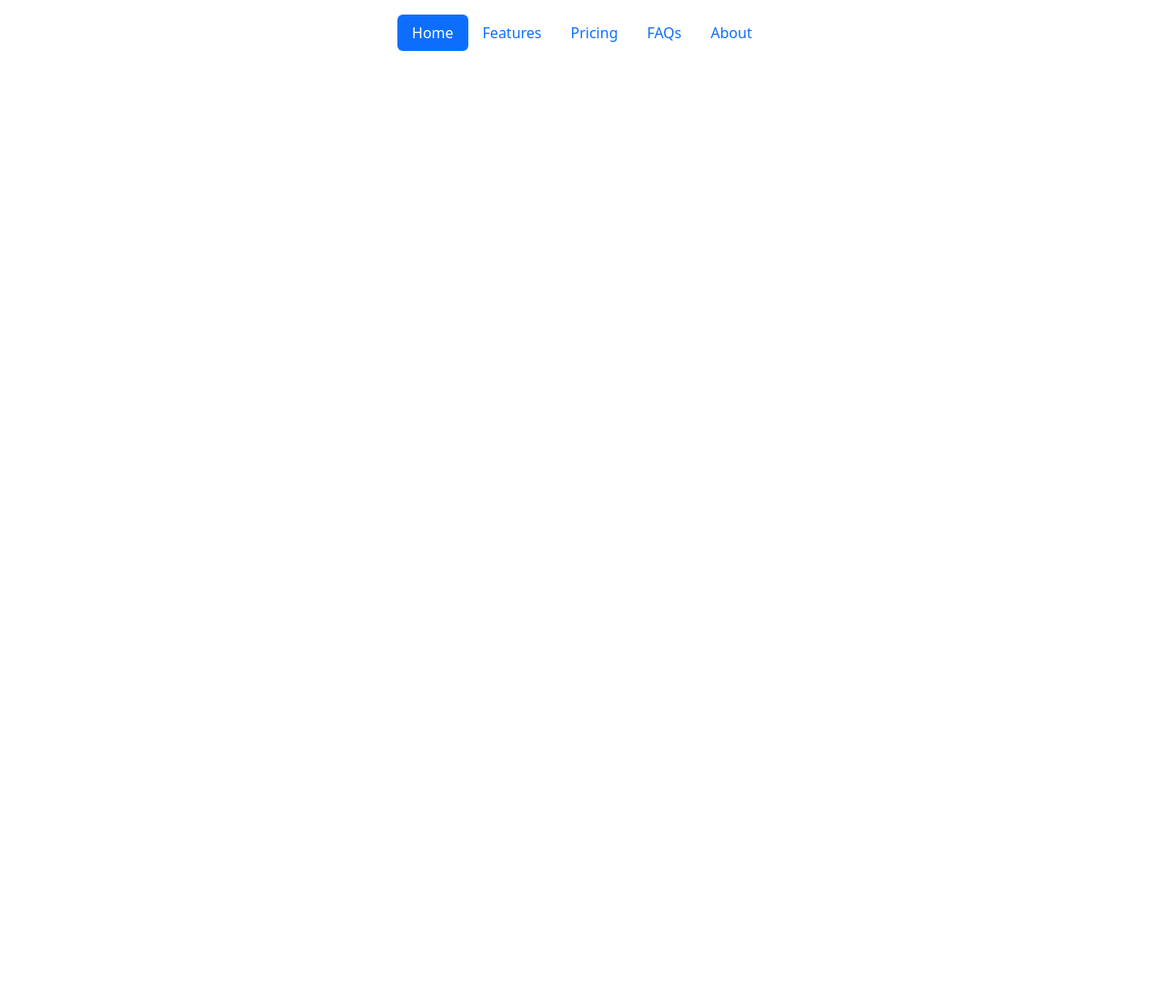
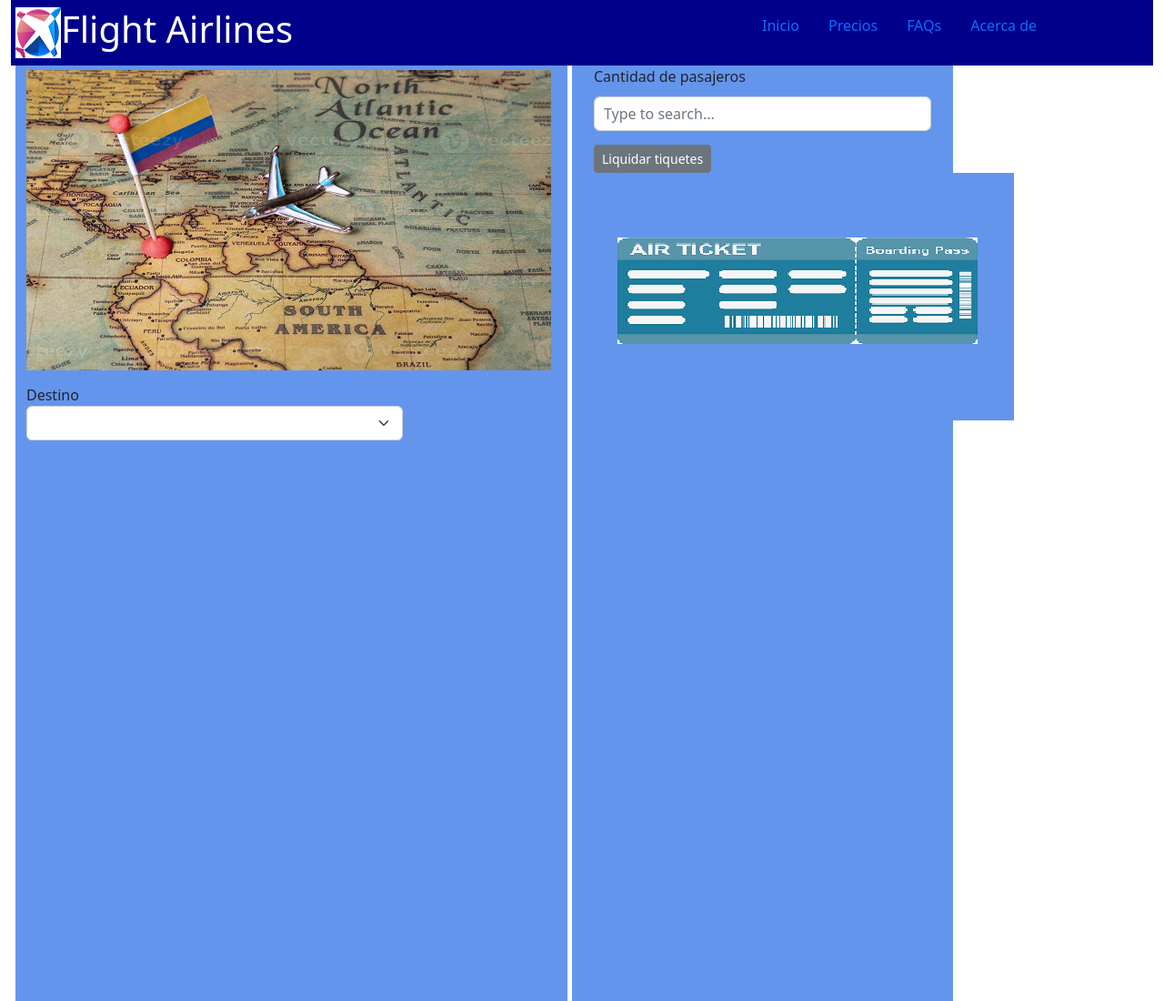
Before and after one commit to VMalware17/LAB1SUPERFLIGHT, a plain HTML site: page index.html in a window 1280 px wide. Shown: the top 1100 px of the page at 91% size. Before the commit the page ends 800 px from the top, so only its background shows below. Drawn offline with nearby package versions, Linux system fonts and the light colour scheme.

Commit message:
tercera actualizacion,faltan detalles

```diff
--- a/index.html
+++ b/index.html
@@ -6,21 +6,55 @@
     <meta name="viewport" content="width=device-width, initial-scale=1.0">
     <title>SUPERFLIGHT</title>
 
+    <link rel="preconnect" href="https://fonts.googleapis.com">
+    <link rel="preconnect" href="https://fonts.gstatic.com" crossorigin>
+    <link href="https://fonts.googleapis.com/css2?family=Montserrat&display=swap" rel="stylesheet">
     <link href="https://cdn.jsdelivr.net/npm/bootstrap@5.2.0/dist/css/bootstrap.min.css" rel="stylesheet" integrity="sha384-gH2yIJqKdNHPEq0n4Mqa/HGKIhSkIHeL5AyhkYV8i59U5AR6csBvApHHNl/vI1Bx" crossorigin="anonymous">
 
 </head>
 <body>
     <div class="container-fluid">
-        <header class="d-flex justify-content-center py-3">
+        <header class="d-flex content-center py-2" style="background-color:darkblue;padding-left:5px;">
+        <img src="./images/187820.png">
+        <h1 style="margin-right:500px;color:white">Flight Airlines</h1>
           <ul class="nav nav-pills">
-            <li class="nav-item"><a href="#" class="nav-link active" aria-current="page">Home</a></li>
-            <li class="nav-item"><a href="#" class="nav-link">Features</a></li>
-            <li class="nav-item"><a href="#" class="nav-link">Pricing</a></li>
+            <li class="nav-item"><a href="#" class="nav-link">Inicio</a></li>
+            <li class="nav-item"><a href="#" class="nav-link">Precios</a></li>
             <li class="nav-item"><a href="#" class="nav-link">FAQs</a></li>
-            <li class="nav-item"><a href="#" class="nav-link">About</a></li>
+            <li class="nav-item"><a href="#" class="nav-link">Acerca de</a></li>
           </ul>
         </header>
-      </div>
+        <div class="container-fluid">
+            <div class="row">
+                <div class="col-3" style="background-color:cornflowerblue; padding-bottom:625px; padding-right:595px;margin-left:5px;"><img src="./images/flag-of-colombia-and-plane-on-the-world-map-photo.png" style="margin-top:5px;margin-bottom:15px;">
+
+                    Destino
+                    <select class="form-select" aria-label="select example" style="padding-right:400px;">
+                        <option selected>Escoja su destino</option>
+                        <option value="1">Medellin----------------------------------$100.000</option>
+                        <option value="2">Cali--------------------------------------$90.000</option>
+                        <option value="3">Bogota------------------------------------$150.000</option>
+                      </select>
+
+                </div>
+                <div class="col-4" style="background-color:cornflowerblue;margin-left:5px; ">
+                    <div class="container-fluid">
+                        <label for="texto">Cantidad de pasajeros </label>
+                        <input class="form-control" style="padding-left:10px;margin-top:10px;" list="datalistOptions" id="exampleDataList" placeholder="Type to search..." style="text-align:left"><button type="button" class="btn btn-secondary btn-sm" style="margin-top:15px;">Liquidar tiquetes</button>
+                    <img src="./images/Tiquetes.png"/>
+                    </div>
+                </div>
+                <div class="col-4" style="background-color:cornflowerblue; padding-bottom:625px; margin-left:5px;">Prueba tu suerte<img src="./images/13-02-27-spielbank-wiesbaden-by-RalfR-093.png" style="margin-top:15px;"></div>
+        </div>
+
+        <footer class="text-muted py-4 bg-dark">
+            <div class="container-fluid">
+              <p class="float-end mb-1">
+                <a href="#">Back to top</a>
+              </p>
+              <p class="mb-1">Derechos reservados &copy; 2022 Bootstrap, but please download and customize it for yourself!</p>
+            </div>
+          </footer>
 
       <script src="https://cdn.jsdelivr.net/npm/bootstrap@5.2.0/dist/js/bootstrap.bundle.min.js"
         integrity="sha384-A3rJD856KowSb7dwlZdYEkO39Gagi7vIsF0jrRAoQmDKKtQBHUuLZ9AsSv4jD4Xa"
--- a/style.css
+++ b/style.css
@@ -0,0 +1 @@
+font-family: 'Montserrat', sans-serif;
```
